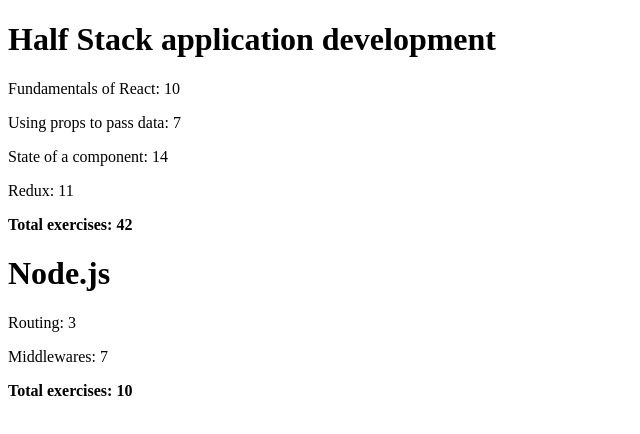
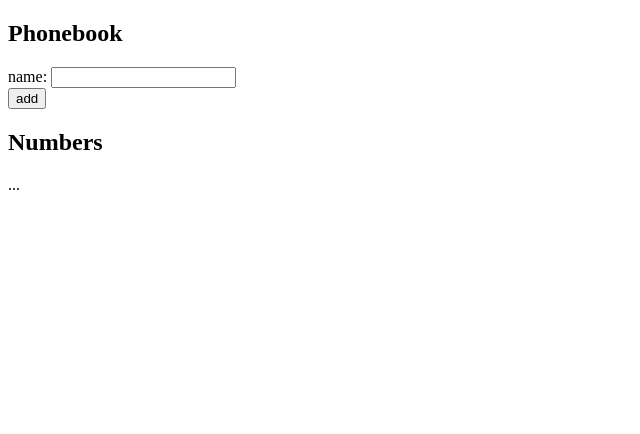
Before and after one commit to PiwkoM/FullStackOpen_Piwko4TC, a React (Vite) app in the folder part2/: page / in a window 1280 px wide. Shown: the top 434 px of the page, without its empty margins (0-640 px from the left). Built offline with nearby package versions, Linux system fonts and the light colour scheme.

Commit message:
start seg B part 2

```diff
--- a/part2/src/App.jsx
+++ b/part2/src/App.jsx
@@ -1,60 +1,26 @@
-import React from 'react';
-import Course from './components/Course';
+import { useState } from 'react'
 
 const App = () => {
-  const courses = [
-    {
-      name: 'Half Stack application development',
-      id: 1,
-      parts: [
-        {
-          name: 'Fundamentals of React',
-          exercises: 10,
-          id: 1
-        },
-        {
-          name: 'Using props to pass data',
-          exercises: 7,
-          id: 2
-        },
-        {
-          name: 'State of a component',
-          exercises: 14,
-          id: 3
-        },
-        {
-          name: 'Redux',
-          exercises: 11,
-          id: 4
-        }
-      ]
-    },
-    {
-      name: 'Node.js',
-      id: 2,
-      parts: [
-        {
-          name: 'Routing',
-          exercises: 3,
-          id: 1
-        },
-        {
-          name: 'Middlewares',
-          exercises: 7,
-          id: 2
-        }
-      ]
-    }
-  ];
+  const [persons, setPersons] = useState([
+    { name: 'Arto Hellas' }
+  ])
+  const [newName, setNewName] = useState('')
 
   return (
-    // iterate through courses and display element Course
     <div>
-      {courses.map(course => (
-        <Course key={course.id} course={course} />
-      ))}
+      <h2>Phonebook</h2>
+      <form>
+        <div>
+          name: <input />
+        </div>
+        <div>
+          <button type="submit">add</button>
+        </div>
+      </form>
+      <h2>Numbers</h2>
+      ...
     </div>
-  );
-};
+  )
+}
 
-export default App;
+export default App
```
Also changed, not shown: part2/src/SegmentFinalExc/A.jsx (added, +60 -0 lines).
